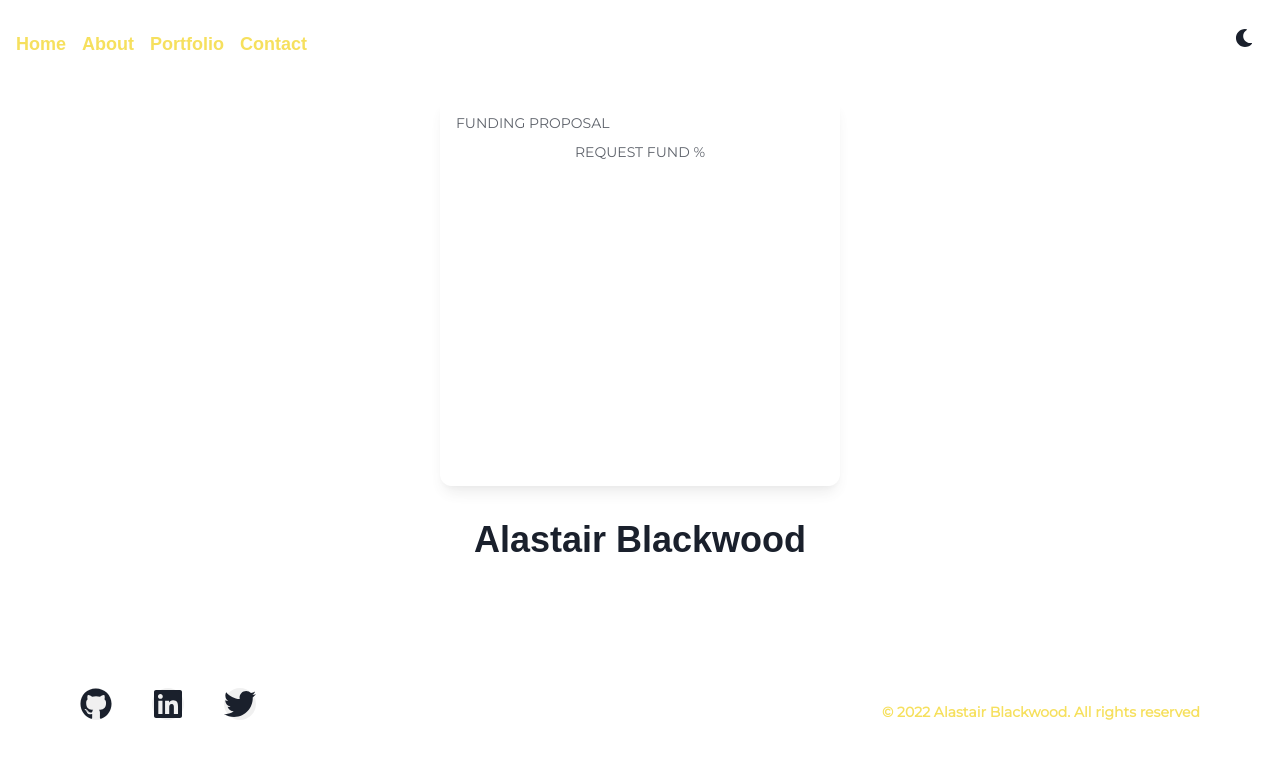
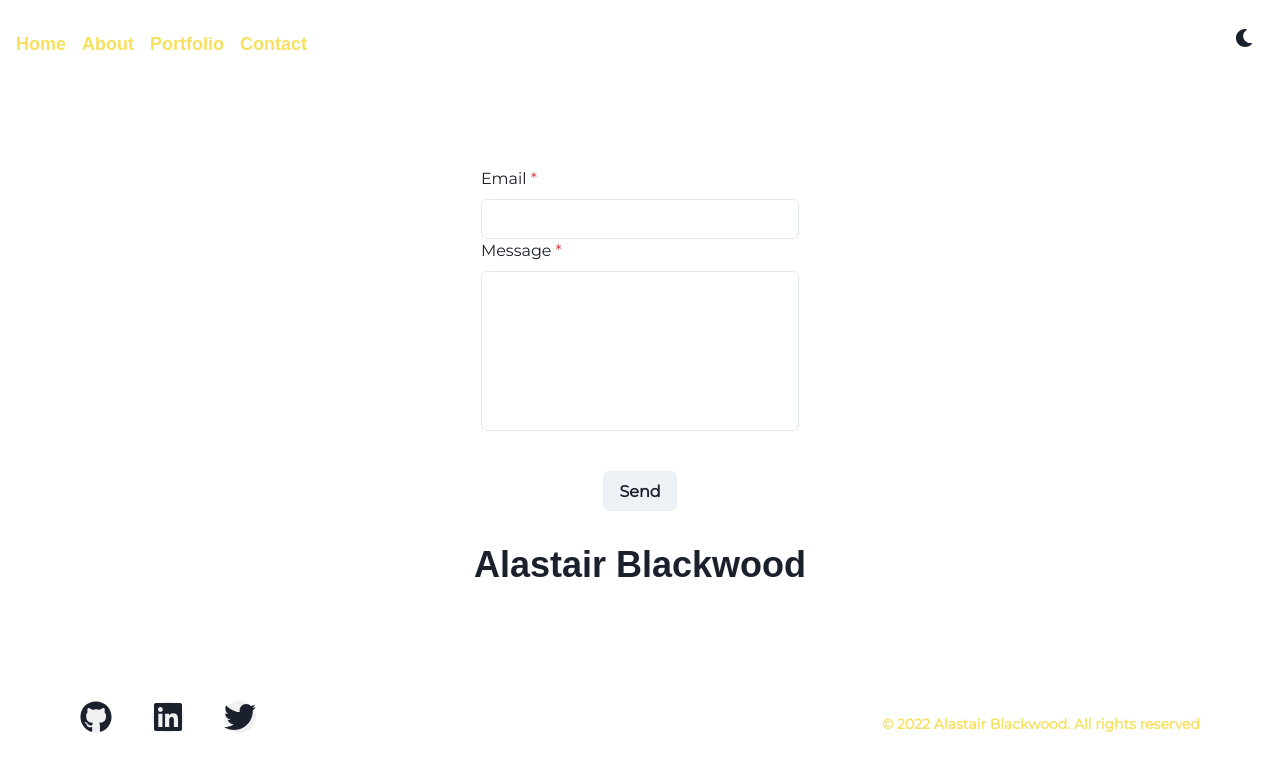
Before and after one commit to alastairblackwood/portfolio-react, a React (Create React App) app: page /contact in a window 1280 px wide. Shown: the top 772 px of the page. Built offline with nearby package versions, Linux system fonts and the light colour scheme.

Commit message:
added contact form

```diff
--- /dev/null
+++ b/src/components/Forms/index.tsx
@@ -0,0 +1,25 @@
+import { useState } from "react";
+import {
+  Button,
+  FormControl,
+  FormLabel,
+  Input,
+  Spacer,
+  VStack,
+} from "@chakra-ui/react";
+
+const ContactForm = () => {
+  const [email, setEmail] = useState("");
+
+  return (
+    <FormControl isRequired>
+      <FormLabel htmlFor="email">Email</FormLabel>
+      <Input id="email" type="email" />
+      <FormLabel htmlFor="message">Message</FormLabel>
+      <Input id="text" type="text" h={40} />
+      <Button mt={10}>Send</Button>
+    </FormControl>
+  );
+};
+
+export default ContactForm;
--- a/src/containers/Card/index.tsx
+++ b/src/containers/Card/index.tsx
@@ -70,7 +70,7 @@ export const ContactCard = (props: ICardProps) => {
 
   return (
     <Flex>
-      <Box w="400px" height="389px" __css={styles} {...rest}>
+      <Box mt={10} w="400px" height="389px" __css={styles} {...rest}>
         {props.children}
       </Box>
     </Flex>
--- a/src/pages/About/index.tsx
+++ b/src/pages/About/index.tsx
@@ -15,16 +15,18 @@ export const About = ({ children }: AboutProps) => {
     <Box textAlign="center" fontSize="xl">
       <Navbar />
       <Grid minH="100vh" p={3}>
-        <VStack spacing={8}>
+        <VStack>
           <AboutCard>
             <AboutDescription
               name={""}
               role={""}
               description={
-                "Emerging junior software engineer with a passion for React, JavaScript, NodeJS and a keen interest in the Bitcoin Lightning network. Highly skilled in designing, implementing and installing software solutions across the complete development life cycle of a product. Adept at developing various tools &applications by producing clean and efficient code including integration testing. Skilled in React, JavaScript, NodeJS, Typescript, Ruby, Ruby-on-Rails, MongoDB, Mongoose, Express, HTML & CSS."
+                "Hi, my name is Alastair and I'm an emerging junior software engineer with a passion for React, JavaScript, NodeJS and a keen interest in the Bitcoin Lightning network. Highly skilled in designing, implementing and installing software solutions across the complete development life cycle of a product. Adept at developing various tools &applications by producing clean and efficient code including integration testing. Skilled in React, JavaScript, NodeJS, Typescript, Ruby, Ruby-on-Rails, MongoDB, Mongoose, Express, HTML & CSS."
               }
             />
           </AboutCard>
+          <Heading>Alastair Blackwood</Heading>
+          <Text as="h6">Junior FullStack Developer</Text>
         </VStack>
         <Footer />
       </Grid>
--- a/src/pages/Contact/index.tsx
+++ b/src/pages/Contact/index.tsx
@@ -5,19 +5,16 @@ import Navbar from "../../components/Navbar";
 import Footer from "../../components/Footer";
 import { ContactCard } from "../../containers/Card";
 import { ContactDescription } from "../../containers/Card/Contact/ContactDescription";
+import ContactForm from "../../components/Forms";
 
 export const Contact = () => (
   <Box textAlign="center" fontSize="xl">
     <Navbar />
     <Grid minH="100vh" p={3}>
       <VStack spacing={8}>
-        <ContactCard>
-          <ContactDescription
-            name={"DAO App"}
-            role={`alastair.blackwood@icloud.com`}
-            description={"0405 792 855"}
-          />
-        </ContactCard>
+        <Box mt={20}>
+          <ContactForm />
+        </Box>
         <Heading>Alastair Blackwood</Heading>
       </VStack>
       <Footer />
--- a/src/pages/Portfolio/index.tsx
+++ b/src/pages/Portfolio/index.tsx
@@ -11,6 +11,7 @@ export const Portfolio = () => (
     <Navbar />
     <Grid minH="100vh" p={3}>
       <VStack spacing={8}>
+        <Heading>Portfolio</Heading>
         <Link href="https://github.com/alastairblackwood/dao-app">
           <PortfolioCard>
             <PortfolioDescription
@@ -52,7 +53,6 @@ https://guarded-fortress-44138.herokuapp.com"
             ></PortfolioDescription>
           </PortfolioCard>
         </Link>
-        <Heading>Alastair Blackwood</Heading>
       </VStack>
       <SmallWithSocial />
     </Grid>
```
